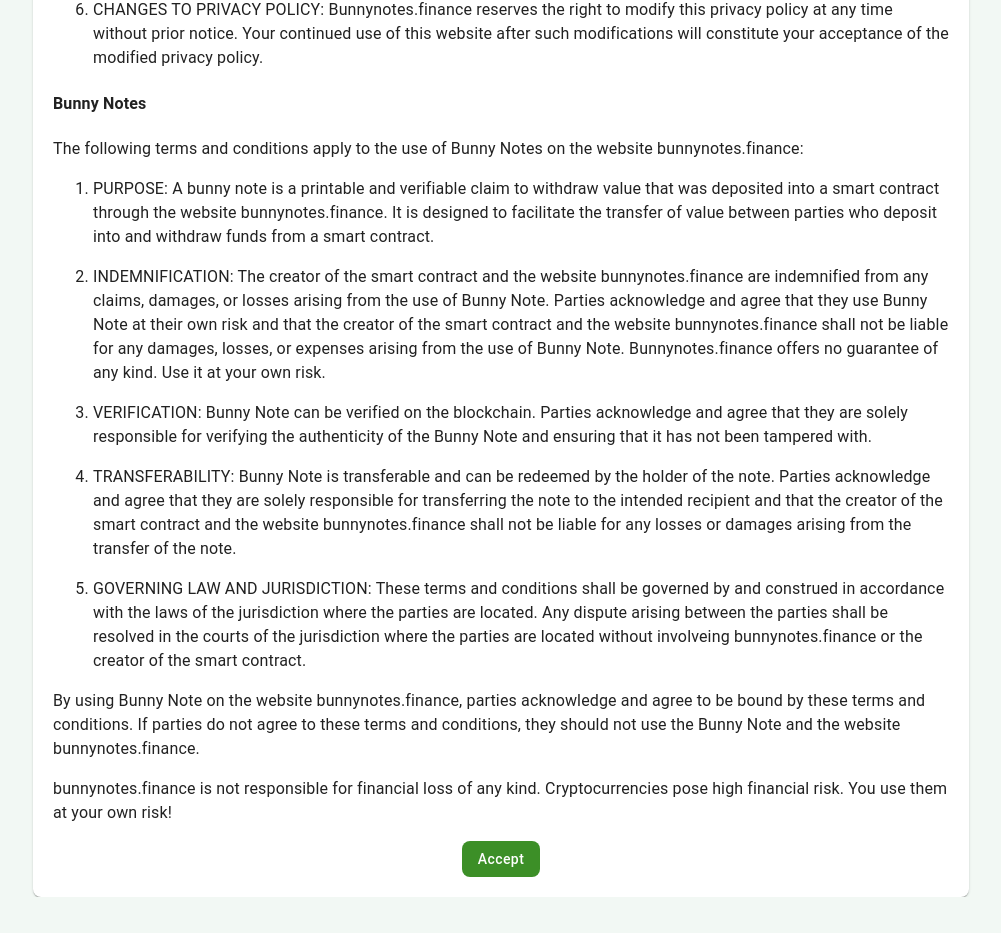
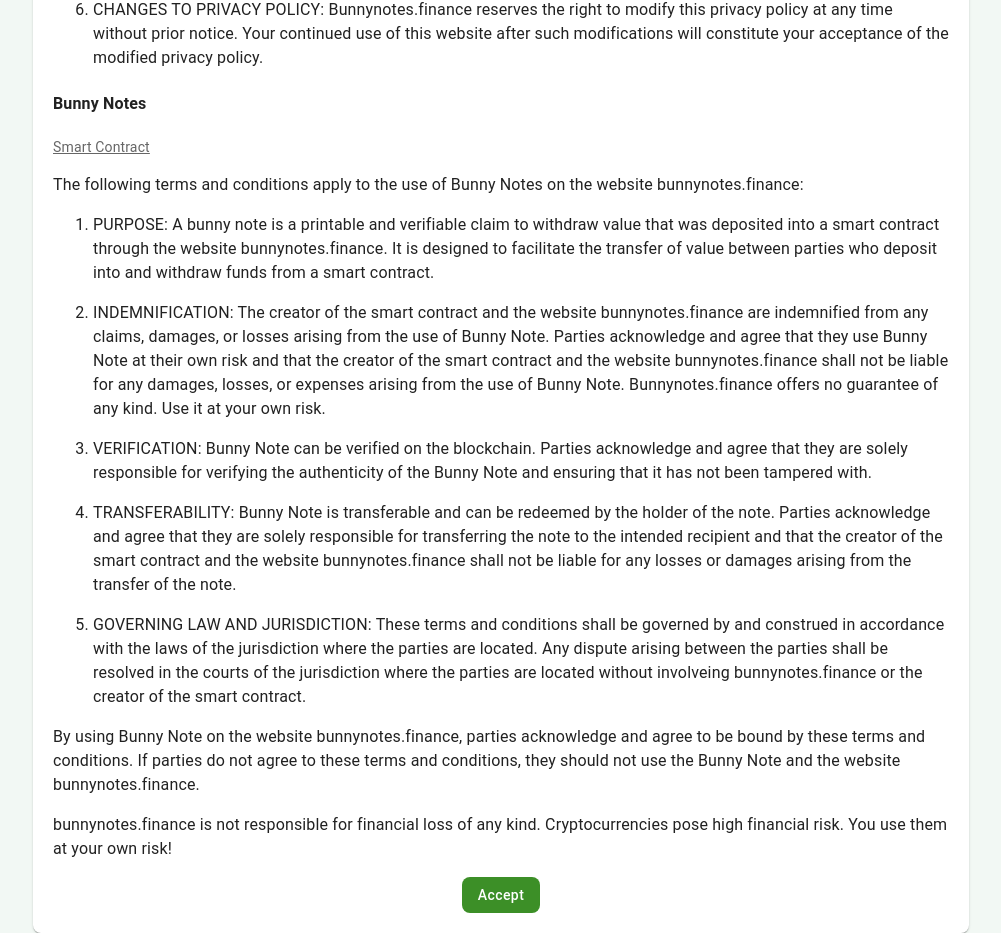
Before and after one commit to StrawberryChocolateFudge/Bunny-Notes, a React (Vite) app: page /terms in a window 1280 px wide. Shown: the part 1116-2049 px from the top of the page, without its empty margins (139-1140 px from the left). Before the commit the page ends 2013 px from the top, so only its background shows below. Built offline with nearby package versions, Linux system fonts and the light colour scheme.

Commit message:
updated the terms page with smart contract

```diff
--- a/frontend/components/TermsPage.tsx
+++ b/frontend/components/TermsPage.tsx
@@ -1,9 +1,9 @@
-import { Button, IconButton } from "@mui/material";
+import { Button, Divider, IconButton, Typography } from "@mui/material";
 import Paper from "@mui/material/Paper/Paper";
 import React from "react";
 import Close from "@mui/icons-material/Close";
 import { setTermsAcceptedToLS } from "../storage/local";
-import { Terms } from "../pdf";
+import { default as MuiLink } from "@mui/material/Link";
 
 export function TermsPage() {
 
@@ -82,6 +82,12 @@
             </ol>
 
             <h4>Bunny Notes</h4>
+            <Typography variant="body2" color="text.secondary" align="left">
+                <MuiLink color="inherit" href="https://raw.githubusercontent.com/StrawberryChocolateFudge/Bunny-Notes/bunnyNotesOnly/contracts/BunnyNotes.sol">
+                    Smart Contract
+                </MuiLink>
+            </Typography>
+
             <p>The following terms and conditions apply to the use of Bunny Notes on the website bunnynotes.finance:</p>
             <ol>
                 <li>
@@ -103,7 +109,6 @@
             <p>By using Bunny Note on the website bunnynotes.finance, parties acknowledge and agree to be bound by these terms and conditions. If parties do not agree to these terms and conditions, they should not use the Bunny Note and the website bunnynotes.finance.</p>
 
             <p>bunnynotes.finance is not responsible for financial loss of any kind. Cryptocurrencies pose high financial risk. You use them at your own risk!</p>
-
         </div>
         <div style={{ display: "flex", justifyContent: "center", flexDirection: "row" }}>
             <Button variant="contained" onClick={() => { acceptTerms() }}>Accept</Button>
```
